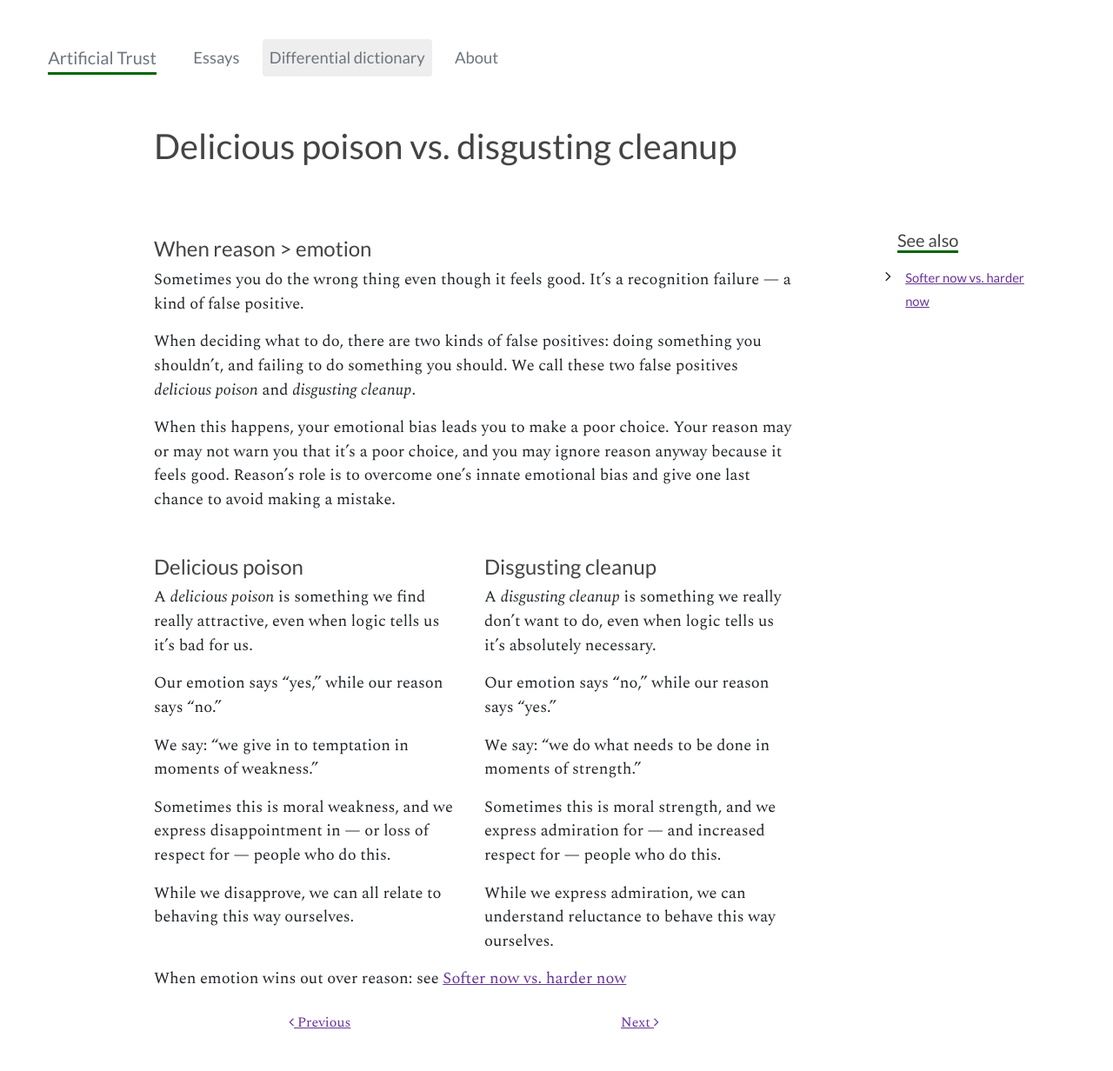
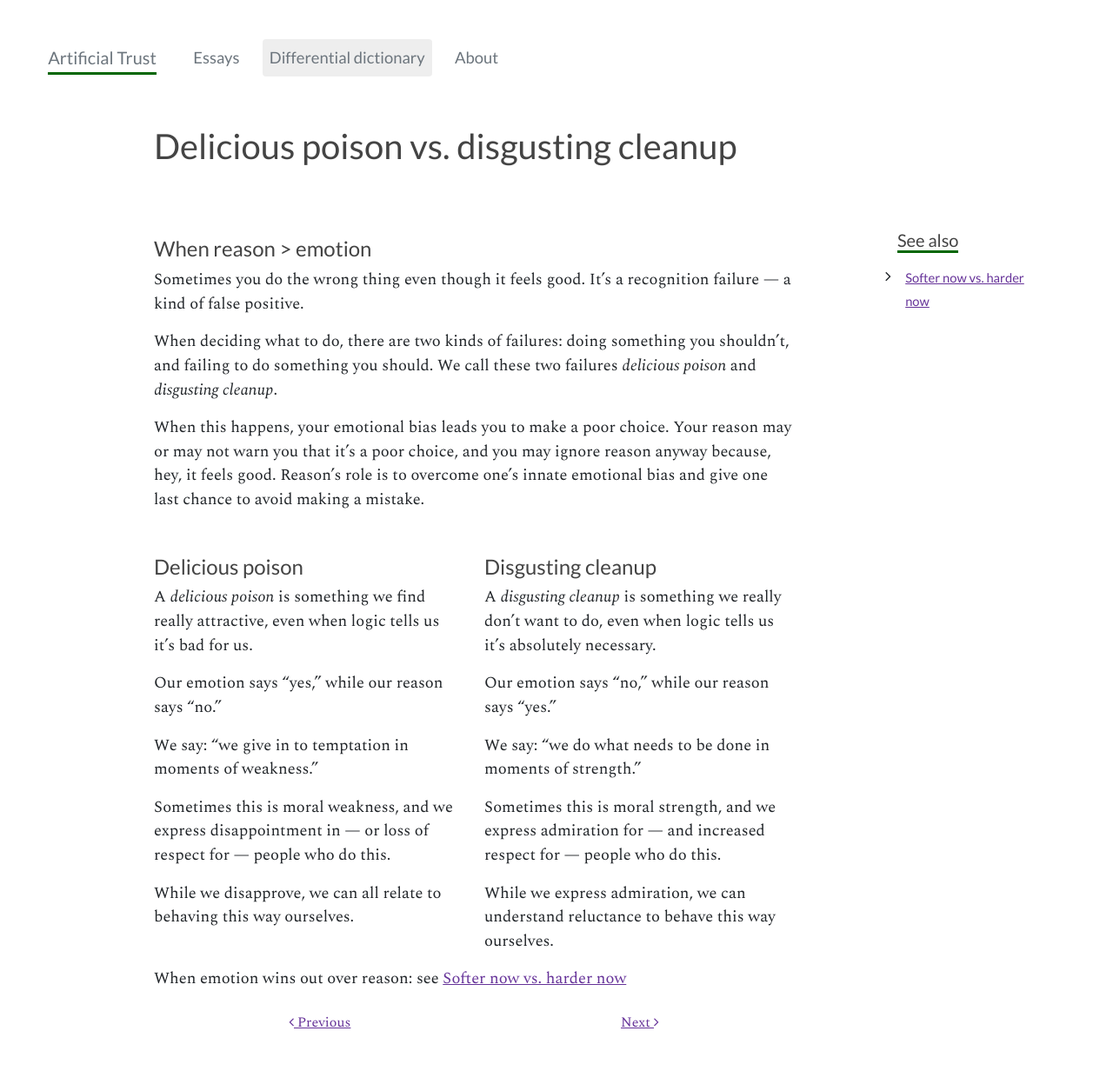
Before and after one commit to straz/artificialtrust, a Jekyll site: the page built from _definitions/delicious.md, in a window 1280 px wide. Shown: the whole page at 87% size. Built offline with Jekyll 4.4.1, drawn with Linux system fonts in a browser that asks for light colours; nearby versions of some CDN libraries.

Commit message:
fix delicious

```diff
--- a/_definitions/delicious.md
+++ b/_definitions/delicious.md
@@ -13,14 +13,14 @@ defs: [soft]
 Sometimes you do the wrong thing even though it feels good.
 It's a recognition failure &mdash; a kind of false positive.
 
-When deciding what to do, there are two kinds of false positives:
+When deciding what to do, there are two kinds of failures:
 doing something you shouldn't, and failing to do something you
-should. We call these two false positives *delicious poison* and
+should. We call these two failures *delicious poison* and
 *disgusting cleanup*.
 
 When this happens, your emotional bias leads you to make a poor
 choice.  Your reason may or may not warn you that it's a poor choice,
-and you may ignore reason anyway because it feels good.  Reason's role
+and you may ignore reason anyway because, hey, it feels good.  Reason's role
 is to overcome one's innate emotional bias and give one last chance to
 avoid making a mistake.
 
```
